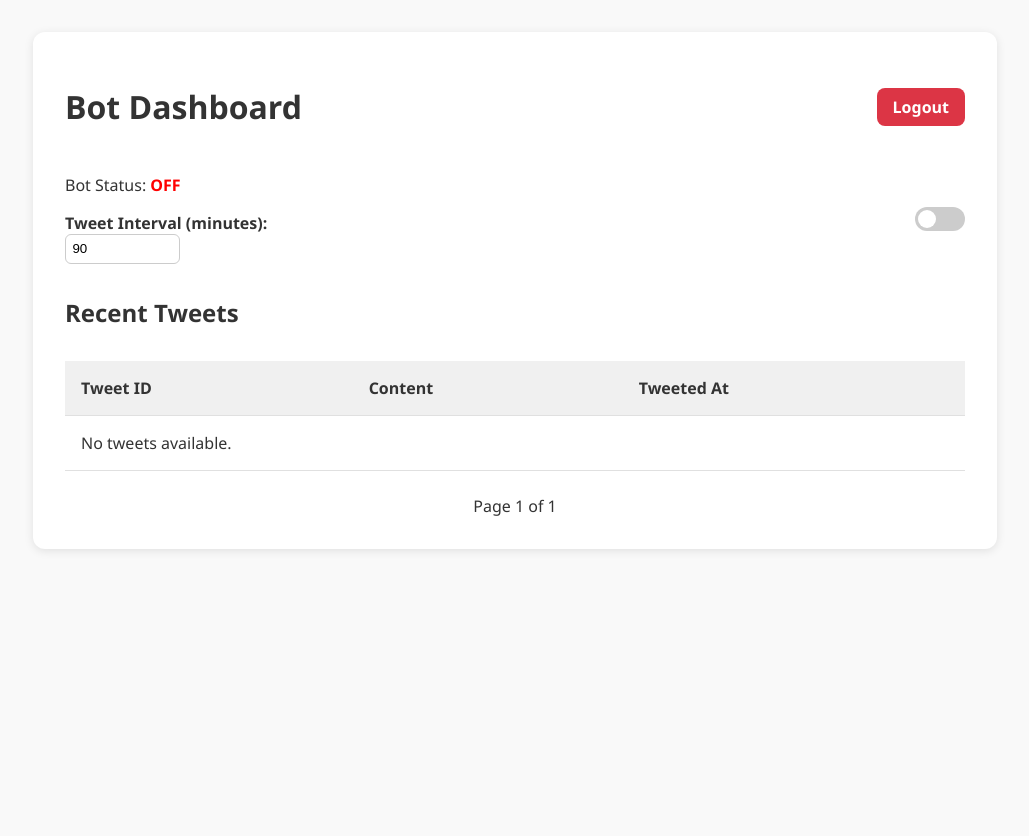
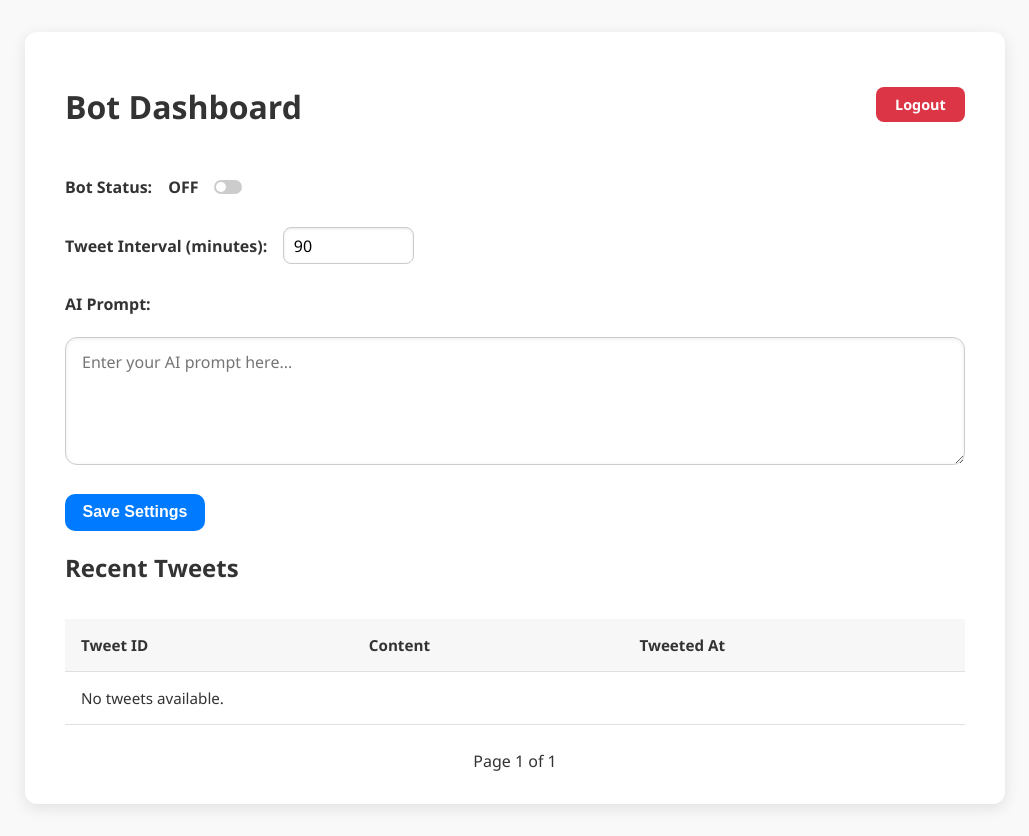
Before and after one commit to M-Jawad-Ch/levent-cilic-twitter-agent, a Django app: page / in a window 1280 px wide. Shown: the whole page, without its empty margins (125-1154 px from the left). Before the commit the page ends 551 px from the top, so only its background shows below. Run offline with Django 4.2, Linux system fonts and the light colour scheme; the visitor is signed in with stand-in values (Sample User, id 1); data comes from the database, SQL or seed files in the repository; data that the repository does not hold is empty.

Commit message:
Finalized bot

```diff
--- a/agent/models.py
+++ b/agent/models.py
@@ -21,5 +21,7 @@
     interval_minutes = models.PositiveIntegerField(
         default=90,
         validators=[MinValueValidator(90)],
-        help_text="Tweeting interval in minutes (minimum 90)"
+        help_text="Tweeting interval in minutes (minimum 90)",
     )
+    ai_prompt = models.TextField(blank=True, default="")
+    last_run = models.DateTimeField(null=True, blank=True)
--- a/dashboard/views.py
+++ b/dashboard/views.py
@@ -9,32 +9,32 @@
 def dashboard_view(request):
     bot_status, _ = BotStatus.objects.get_or_create(id=1)
 
-    if request.method == "POST":
-        bot_status.is_active = "bot_status" in request.POST
+    if request.method == 'POST':
+        bot_status.is_active = 'bot_status' in request.POST
         try:
-            interval = int(
-                request.POST.get("interval_minutes", bot_status.interval_minutes)
-            )
+            interval = int(request.POST.get("interval_minutes", bot_status.interval_minutes))
             if interval < 90:
                 messages.error(request, "Minimum interval is 90 minutes.")
             else:
                 bot_status.interval_minutes = interval
         except ValueError:
             messages.error(request, "Please enter a valid number for interval.")
+
+        # Save AI prompt
+        ai_prompt = request.POST.get("ai_prompt", "").strip()
+        bot_status.ai_prompt = ai_prompt
+
         bot_status.save()
-        return redirect("dashboard")
+        return redirect('dashboard')
 
     tweet_list = Tweet.objects.all()
     paginator = Paginator(tweet_list, 10)
-    page_number = request.GET.get("page")
+    page_number = request.GET.get('page')
     tweets = paginator.get_page(page_number)
 
-    return render(
-        request,
-        "dashboard.html",
-        {
-            "bot_status": bot_status.is_active,
-            "interval_minutes": bot_status.interval_minutes,
-            "tweets": tweets,
-        },
-    )
+    return render(request, 'dashboard.html', {
+        'bot_status': bot_status.is_active,
+        'interval_minutes': bot_status.interval_minutes,
+        'ai_prompt': bot_status.ai_prompt,
+        'tweets': tweets,
+    })
--- a/templates/dashboard.html
+++ b/templates/dashboard.html
@@ -1,123 +1,226 @@
 <!DOCTYPE html>
 <html lang="en">
+
 <head>
-    <meta charset="UTF-8">
+  <meta charset="UTF-8" />
   <title>Dashboard</title>
+
   <style>
     body {
-            font-family: 'Segoe UI', sans-serif;
+      font-family: 'Segoe UI', Tahoma, Geneva, Verdana, sans-serif;
       margin: 2rem;
       background-color: #f9f9f9;
       color: #333;
     }
+
     h1 {
       text-align: center;
+      margin-bottom: 1rem;
     }
+
     .card {
-            background-color: #fff;
+      background: white;
       border-radius: 12px;
-            padding: 2rem;
-            box-shadow: 0 2px 10px rgba(0,0,0,0.1);
+      padding: 2rem 2.5rem;
+      box-shadow: 0 4px 15px rgba(0, 0, 0, 0.1);
       max-width: 900px;
       margin: auto;
     }
+
     .top-bar {
       display: flex;
       justify-content: space-between;
       align-items: center;
+      margin-bottom: 2rem;
     }
+
     .logout-button {
-            padding: 0.5rem 1rem;
+      padding: 0.5rem 1.2rem;
       background-color: #dc3545;
       color: white;
       border: none;
       border-radius: 8px;
       cursor: pointer;
+      font-weight: 600;
       text-decoration: none;
-            font-weight: bold;
+      font-size: 0.9rem;
+      transition: background-color 0.3s ease;
     }
-        .toggle-form {
+
+    .logout-button:hover {
+      background-color: #b02a37;
+    }
+
+    form {
       display: flex;
-            justify-content: space-between;
+      flex-direction: column;
+      gap: 1.8rem;
+    }
+
+    .form-row {
+      display: flex;
       align-items: center;
-            margin-top: 1.5rem;
+      gap: 1rem;
     }
+
+    label {
+      /* min-width: 160px; */
+      font-weight: 600;
+      font-size: 1rem;
+    }
+
+    input[type="number"] {
+      width: 110px;
+      padding: 0.4rem 0.6rem;
+      border-radius: 8px;
+      border: 1px solid #ccc;
+      font-size: 1rem;
+      font-family: inherit;
+      box-shadow: inset 0 1px 3px rgba(0, 0, 0, 0.1);
+      transition: border-color 0.2s ease;
+    }
+
+    input[type="number"]:focus {
+      border-color: #007bff;
+      outline: none;
+    }
+
+    textarea {
+      flex: 1;
+      min-height: 100px;
+      padding: 0.8rem 1rem;
+      border-radius: 12px;
+      border: 1px solid #ccc;
+      font-size: 1rem;
+      font-family: inherit;
+      box-shadow: inset 0 1px 4px rgba(0, 0, 0, 0.08);
+      transition: border-color 0.2s ease;
+      resize: vertical;
+    }
+
+    textarea:focus {
+      border-color: #007bff;
+      outline: none;
+      box-shadow: 0 0 8px rgba(0, 123, 255, 0.3);
+    }
+
     .switch {
       position: relative;
       display: inline-block;
-            width: 50px;
-            height: 24px;
+      width: 28px;
+      height: 14px;
     }
-        .switch input { display: none; }
+
+    .switch input {
+      opacity: 0;
+      width: 0;
+      height: 0;
+    }
+
     .slider {
       position: absolute;
       cursor: pointer;
-            top: 0; left: 0;
-            right: 0; bottom: 0;
+      top: 0;
+      left: 0;
+      right: 0;
+      bottom: 0;
       background-color: #ccc;
-            transition: .4s;
-            border-radius: 24px;
+      transition: 0.4s;
+      border-radius: 14px;
     }
+
     .slider:before {
       position: absolute;
       content: "";
-            height: 18px;
-            width: 18px;
-            left: 3px;
-            bottom: 3px;
+      height: 10px;
+      width: 10px;
+      left: 2px;
+      bottom: 2px;
       background-color: white;
-            transition: .4s;
+      transition: 0.4s;
       border-radius: 50%;
     }
-        input:checked + .slider {
+
+    input:checked+.slider {
       background-color: #4caf50;
     }
-        input:checked + .slider:before {
-            transform: translateX(26px);
+
+    input:checked+.slider:before {
+      transform: translateX(14px);
+    }
+
+    .status-text {
+      font-weight: 700;
+
+      color: {
+        % if bot_status %
+      }
+
+      #28a745 {
+        % else %
+      }
+
+      #dc3545 {
+        % endif %
+      }
+
+      ;
+      font-size: 1rem;
+      min-width: 30px;
+    }
+
+    button[type="submit"] {
+      width: 140px;
+      padding: 0.6rem 1rem;
+      border: none;
+      background-color: #007bff;
+      color: white;
+      font-weight: 700;
+      border-radius: 10px;
+      cursor: pointer;
+      font-size: 1rem;
+      transition: background-color 0.3s ease;
+      align-self: flex-start;
+    }
+
+    button[type="submit"]:hover {
+      background-color: #0056b3;
     }
 
     table {
       width: 100%;
       border-collapse: collapse;
-            margin-top: 2rem;
+      margin-top: 2.2rem;
     }
-        th, td {
+
+    th,
+    td {
       padding: 1rem;
       text-align: left;
       border-bottom: 1px solid #e0e0e0;
+      font-size: 0.95rem;
     }
+
     th {
-            background-color: #f0f0f0;
+      background-color: #f7f7f7;
     }
 
     .pagination {
       text-align: center;
-            margin-top: 1.5rem;
+      margin-top: 1.6rem;
     }
+
     .pagination a {
       text-decoration: none;
       color: #007bff;
       margin: 0 0.5rem;
-        }
-
-        .status-section {
-            display: flex;
-            flex-direction: column;
-            gap: 1rem;
-        }
-        .status-label {
-            font-weight: bold;
-            color: {% if bot_status %}green{% else %}red{% endif %};
-        }
-
-        .interval-input {
-            padding: 0.4rem;
-            width: 100px;
-            border-radius: 6px;
-            border: 1px solid #ccc;
+      font-weight: 600;
     }
   </style>
+
+
 </head>
+
 <body>
   <div class="card">
     <div class="top-bar">
@@ -125,29 +228,32 @@
       <a href="{% url 'logout' %}" class="logout-button">Logout</a>
     </div>
 
-        <form method="POST" class="toggle-form">
+    <form method="POST">
       {% csrf_token %}
-            <div class="status-section">
-                <div>
-                    Bot Status:
-                    <span class="status-label">
-                        {% if bot_status %} ON {% else %} OFF {% endif %}
-                    </span>
+
+      <div class="form-row">
+        <label>Bot Status:</label>
+        <span class="status-text">{% if bot_status %}ON{% else %}OFF{% endif %}</span>
+        <label class="switch" title="Toggle Bot Status">
+          <input type="checkbox" name="bot_status" {% if bot_status %}checked{% endif %}>
+          <span class="slider"></span>
+        </label>
       </div>
 
-                <div>
-                    <label for="interval_minutes"><strong>Tweet Interval (minutes):</strong></label><br>
-                    <input type="number" id="interval_minutes" name="interval_minutes" min="90" value="{{ interval_minutes }}" class="interval-input">
-                </div>
+      <div class="form-row">
+        <label for="interval_minutes">Tweet Interval (minutes):</label>
+        <input type="number" id="interval_minutes" name="interval_minutes" min="90" value="{{ interval_minutes }}">
       </div>
 
-            <label class="switch">
-                <input type="checkbox" name="bot_status" {% if bot_status %}checked{% endif %} onchange="this.form.submit()">
-                <span class="slider"></span>
-            </label>
+      <div class="form-row" style="flex-direction: column; align-items: stretch;">
+        <label for="ai_prompt" style="margin-bottom: 0.4rem;">AI Prompt:</label>
+        <textarea id="ai_prompt" name="ai_prompt" placeholder="Enter your AI prompt here...">{{ ai_prompt }}</textarea>
+      </div>
+
+      <button type="submit">Save Settings</button>
     </form>
 
-        <h2 style="margin-top: 2rem;">Recent Tweets</h2>
+    <h2>Recent Tweets</h2>
     <table>
       <thead>
         <tr>
@@ -164,7 +270,9 @@
           <td>{{ tweet.tweeted_at|date:"Y-m-d H:i" }}</td>
         </tr>
         {% empty %}
-                    <tr><td colspan="3">No tweets available.</td></tr>
+        <tr>
+          <td colspan="3">No tweets available.</td>
+        </tr>
         {% endfor %}
       </tbody>
     </table>
@@ -180,4 +288,5 @@
     </div>
   </div>
 </body>
+
 </html>
--- a/twitteragent/settings.py
+++ b/twitteragent/settings.py
@@ -30,6 +30,11 @@
     "agent.cron.Tweeter",
 ]
 
+TWITTER_API_KEY = os.getenv("TWITTER_API_KEY")
+TWITTER_API_SECRET = os.getenv("TWITTER_API_SECRET")
+TWITTER_ACCESS_TOKEN = os.getenv("TWITTER_ACCESS_TOKEN")
+TWITTER_ACCESS_SECRET = os.getenv("TWITTER_ACCESS_SECRET")
+TWITTER_BEARER_TOKEN = os.getenv("TWITTER_BEARER_TOKEN")
 
 INSTALLED_APPS = [
     "django.contrib.admin",
```
Also changed, not shown: agent/cron.py (+53 -11 lines), agent/llm.py (+27 -3 lines). Lines whose indentation alone changed are shown as unchanged.
